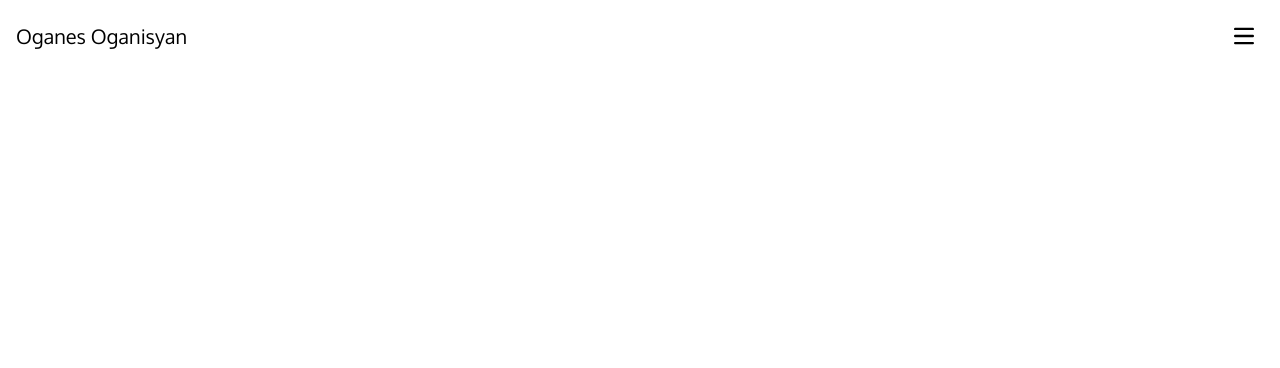
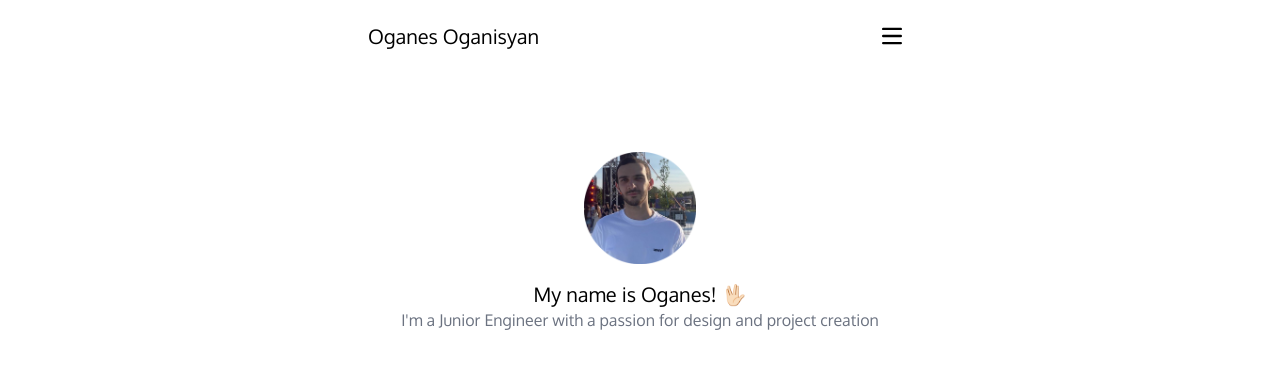
Before and after one commit to bierooed/oganes-oganisyan-cv, a React (Vite) app: page / in a window 1280 px wide. Shown: the top 368 px of the page. Built offline with nearby package versions, Linux system fonts and the light colour scheme; the HTML template or start-up script is replaced by a standard one.

Commit message:
Start design about me page & some style changes for navigation

```diff
--- a/src/App.jsx
+++ b/src/App.jsx
@@ -1,12 +1,17 @@
 import { useState } from "react";
 import Navigation from "./components/Navigation/Navigation";
+import HomePage from "./components/HomePage";
 
 function App() {
   return (
-    <div>
-      <header>
+    <div className="flex flex-col justify-center items-start mx-auto mb-16 max-w-xl">
+      <header className="w-full">
         <Navigation />
       </header>
+
+      <main className="w-full mt-20">
+        <HomePage />
+      </main>
     </div>
   );
 }
--- /dev/null
+++ b/src/components/HomePage.jsx
@@ -0,0 +1,16 @@
+import React from "react";
+import avatar from "../files/avatar.png";
+
+export default function HomePage() {
+  return (
+    <div className="flex flex-col items-center">
+      <img className="w-28" src={avatar} />
+      <div className="text-center mt-4">
+        <h2 className="text-xl">My name is Oganes! 🖖🏻</h2>
+        <p className="text-md text-gray-500">
+          I'm a Junior Engineer with a passion for design and project creation
+        </p>
+      </div>
+    </div>
+  );
+}
--- a/src/components/Navigation/Navigation.jsx
+++ b/src/components/Navigation/Navigation.jsx
@@ -5,8 +5,7 @@ import { paths } from "../../paths";
 export default function Navigation() {
   const [dropdown, setDropdown] = useState(false);
   return (
-    <nav>
-      <div className="max-w-screen-xl flex flex-wrap items-center justify-between mx-auto p-4">
+    <nav className="max-w-screen-xl flex flex-wrap items-center justify-between mx-auto p-4">
       <h1 className="text-xl">Oganes Oganisyan</h1>
       <button
         onClick={() => setDropdown(!dropdown)}
@@ -37,7 +36,6 @@ export default function Navigation() {
           <NavigationLink path={paths.cv} innerText="CV" />
         </div>
       </div>
-      </div>
     </nav>
   );
 }
--- a/src/components/Navigation/NavigationLink.jsx
+++ b/src/components/Navigation/NavigationLink.jsx
@@ -6,8 +6,10 @@ export default function NavigationLink({ path, innerText }) {
     <NavLink
       to={path}
       className={({ isActive }) => {
-        const classname = "block py-2 pl-3 pr-4 text-white bg-gray-800 rounded";
-        return isActive ? classname : classname + " bg-white text-gray-700";
+        const classname = "block py-2 pl-3 pr-4 bg-gray-800 rounded";
+        return isActive
+          ? classname + " text-white"
+          : classname + " bg-white text-gray-700";
       }}
     >
       {innerText}
```
Also changed, not shown: src/files/avatar.png (added). Lines whose indentation alone changed are shown as unchanged.
